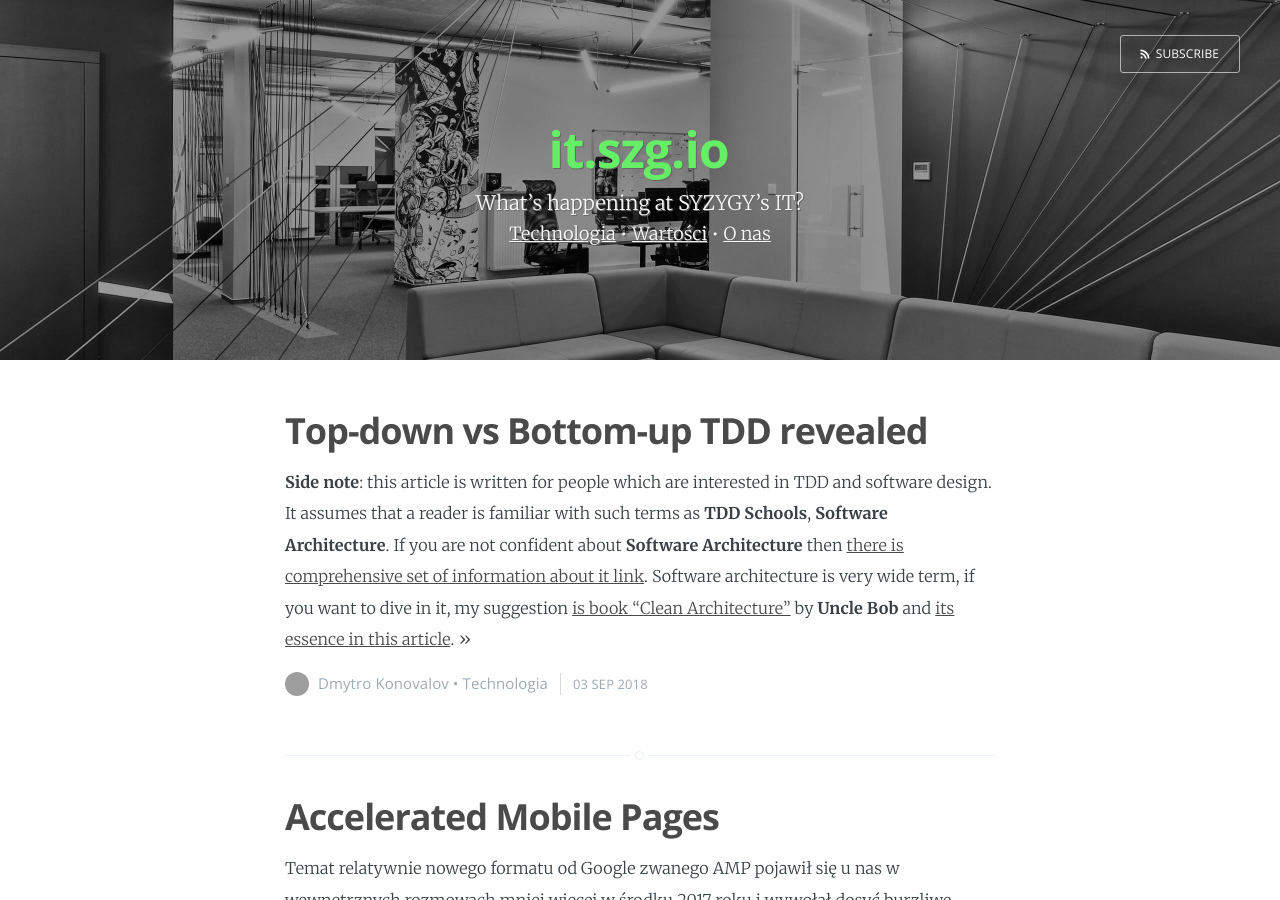
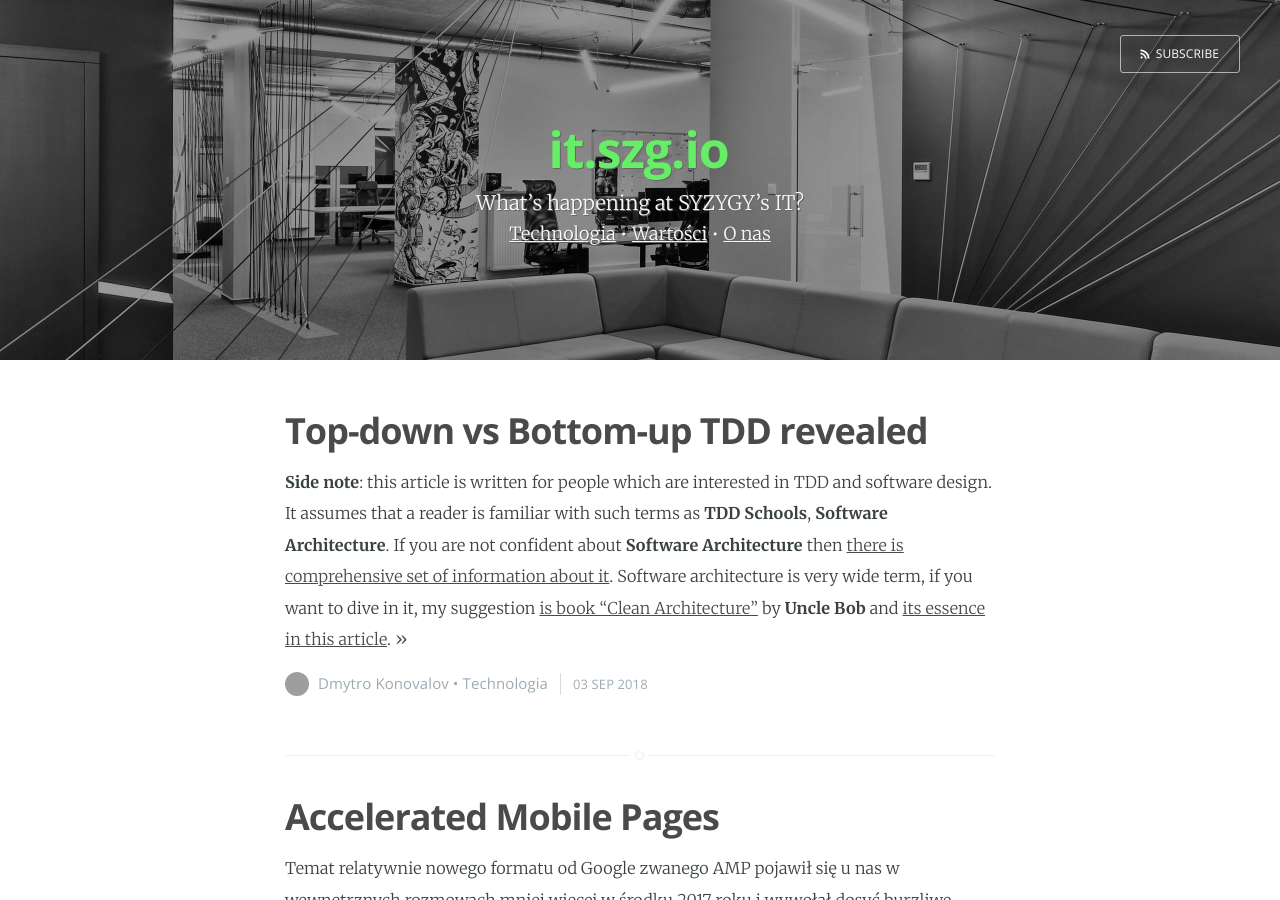
Before and after one commit to syzygypl/syzygypl.github.io, a Jekyll site: the page built from index.html, in a window 1280 px wide and 900 px high. Built offline with Jekyll 4.4.1, drawn with Linux system fonts in a browser that asks for light colours; the list of posts is cut into pages by our own code; grey boxes are pictures that could not be loaded.

Commit message:
Update 2018-09-03-top-down-bottom-up-tdd-revealed.md

```diff
--- a/_posts/2018-09-03-top-down-bottom-up-tdd-revealed.md
+++ b/_posts/2018-09-03-top-down-bottom-up-tdd-revealed.md
@@ -9,7 +9,7 @@ author: frost-fox
 **Side note**: this article is written for people which are interested in TDD and software design. It assumes that
 a reader is familiar with such terms as **TDD Schools**, **Software Architecture**. If you are not confident about
 **Software Architecture** then
-[there is comprehensive set of information about it link](https://github.com/testdouble/contributing-tests/wiki).
+[there is comprehensive set of information about it](https://github.com/testdouble/contributing-tests/wiki).
 Software architecture is very wide term, if you want to dive in it, my suggestion
 [is book "Clean Architecture"](https://www.amazon.com/Clean-Architecture-Craftsmans-Software-Structure/dp/0134494164)
 by **Uncle Bob** and [its essence in this article](https://medium.com/gdplabs/clean-architecture-a8b5d93d0944).
```
Also changed, not shown: other parts of _posts/2018-09-03-top-down-bottom-up-tdd-revealed.md (+1 -1 lines).
